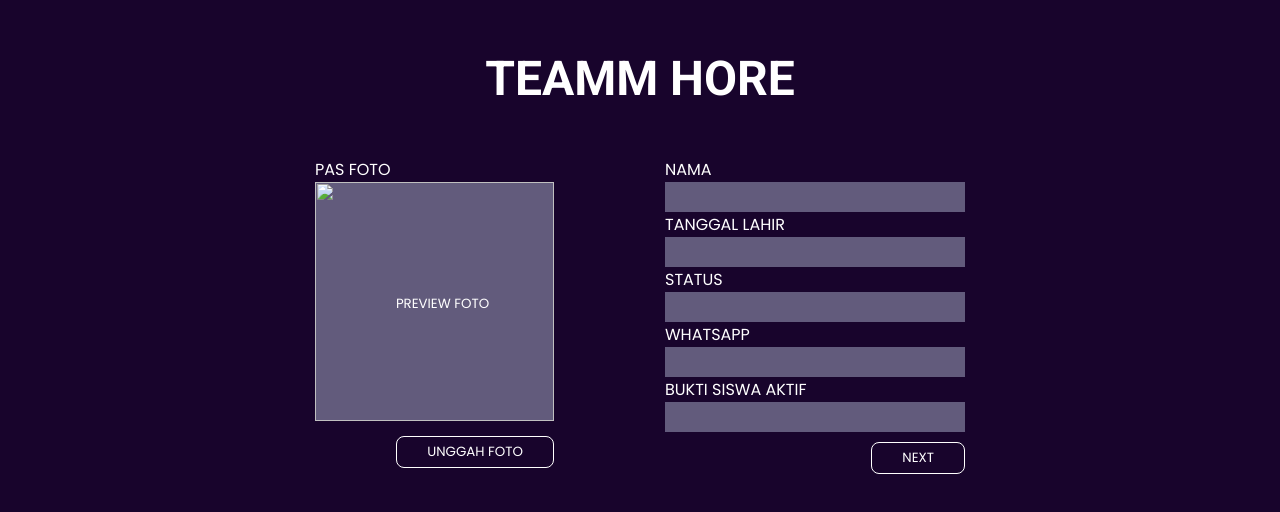
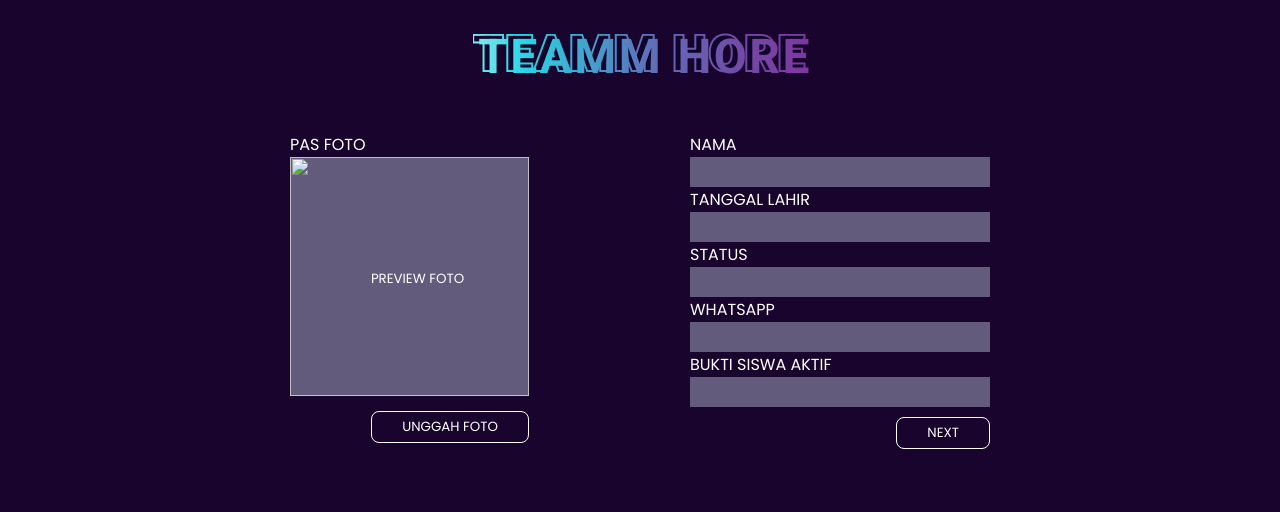
Before and after one commit to abramwf/ISAC-web, a plain HTML site: page regist.dash.anggota/reg_dash_ang.html in a window 1280 px wide. Shown: the part 70-582 px from the top of the page. Drawn offline with Linux system fonts and the light colour scheme.

Commit message:
membetulkan warna judul

```diff
--- a/Regist/regist.css
+++ b/Regist/regist.css
@@ -10,9 +10,13 @@ body {
 }
 
 .container {
+    display: flex;
+    flex-direction: column;
+    gap: 64px;
     margin: 125px auto ;
     width: fit-content;
 }
+
 .title  {
     text-align: center;
 
@@ -22,6 +26,11 @@ body {
     font-size: 48px;
     font-weight: bold;
     margin-bottom: 5px;
+}
+
+.title p{
+    color: #9B6FFF;
+    text-shadow: 0px 4px 20px #724FC1;
 }
 
 .title .under {
--- a/regist.dash.anggota/reg_dash_ang.css
+++ b/regist.dash.anggota/reg_dash_ang.css
@@ -13,13 +13,32 @@ body {
 }
 
 .container {
-    width: 100%;
-    max-width: 700px;
-    padding: 25px 25px 50px 25px;
+    display: flex;
+    flex-direction: column;
+    align-items: center;
 }
 
-.container h1 {
+.judul {
     text-align: center;
+    letter-spacing: 0.15rem;
+    background: -webkit-linear-gradient(0deg, #FEFEFE -20.43%, #27D7E5 13.7%, #5C74BA 49.25%, #7447A5 81.25%, #842998 116.09%);
+    -webkit-background-clip: text;
+    -webkit-text-stroke: 4px transparent;
+    color: #11052D;
+    position: relative;
+}
+
+.judul::after{
+    letter-spacing: 0.15rem;
+    background: -webkit-linear-gradient(0deg, #FEFEFE -20.43%, #27D7E5 13.7%, #5C74BA 49.25%, #7447A5 81.25%, #842998 116.09%);
+    -webkit-background-clip: text;
+    -webkit-text-fill-color: transparent;
+    -webkit-text-stroke: 0px transparent;
+    content: 'TEAMM HORE';
+    position: absolute;
+    left: 5px;
+    top: 3px;
+    width: 100%;
 }
 
 .container form {
--- a/regist.dash.anggota/reg_dash_ang.html
+++ b/regist.dash.anggota/reg_dash_ang.html
@@ -37,7 +37,7 @@
         <button class="btn-primary">login</button>
     </nav>
     <div class="container">
-        <h1 class="h1">TEAMM HORE</h1>
+        <h1 class="judul">TEAMM HORE</h1>
         <form action="">
             <div class="image">
                 <div class="image-data">
```
Also changed, not shown: Dashboard_Regist_ast/dash_regist_ast.html (+1 -1 lines), Dashboard_Regist_ast/style_dash_regist_ast.css (+10 -0 lines), Regist/regist.html (+1 -1 lines).
